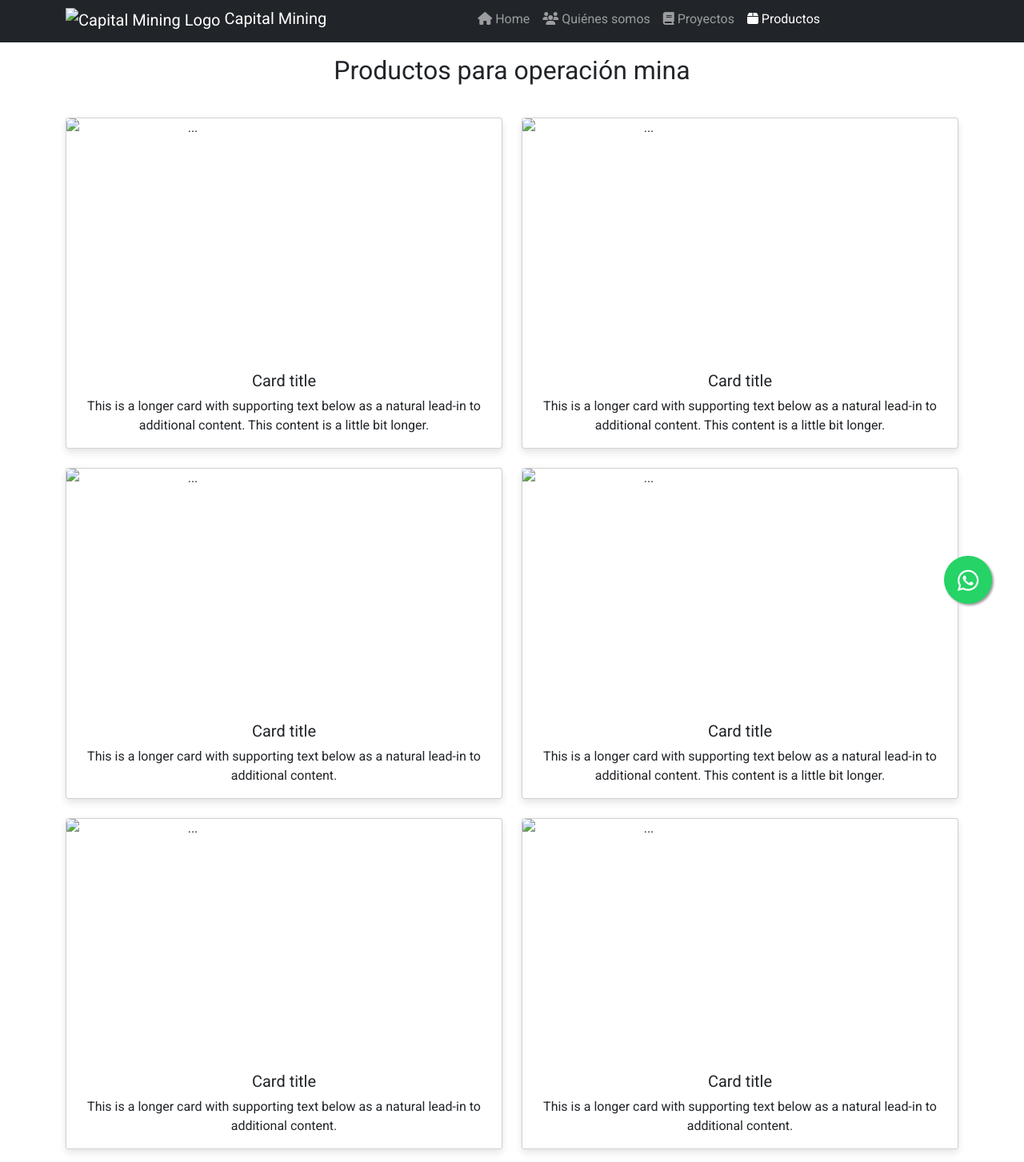
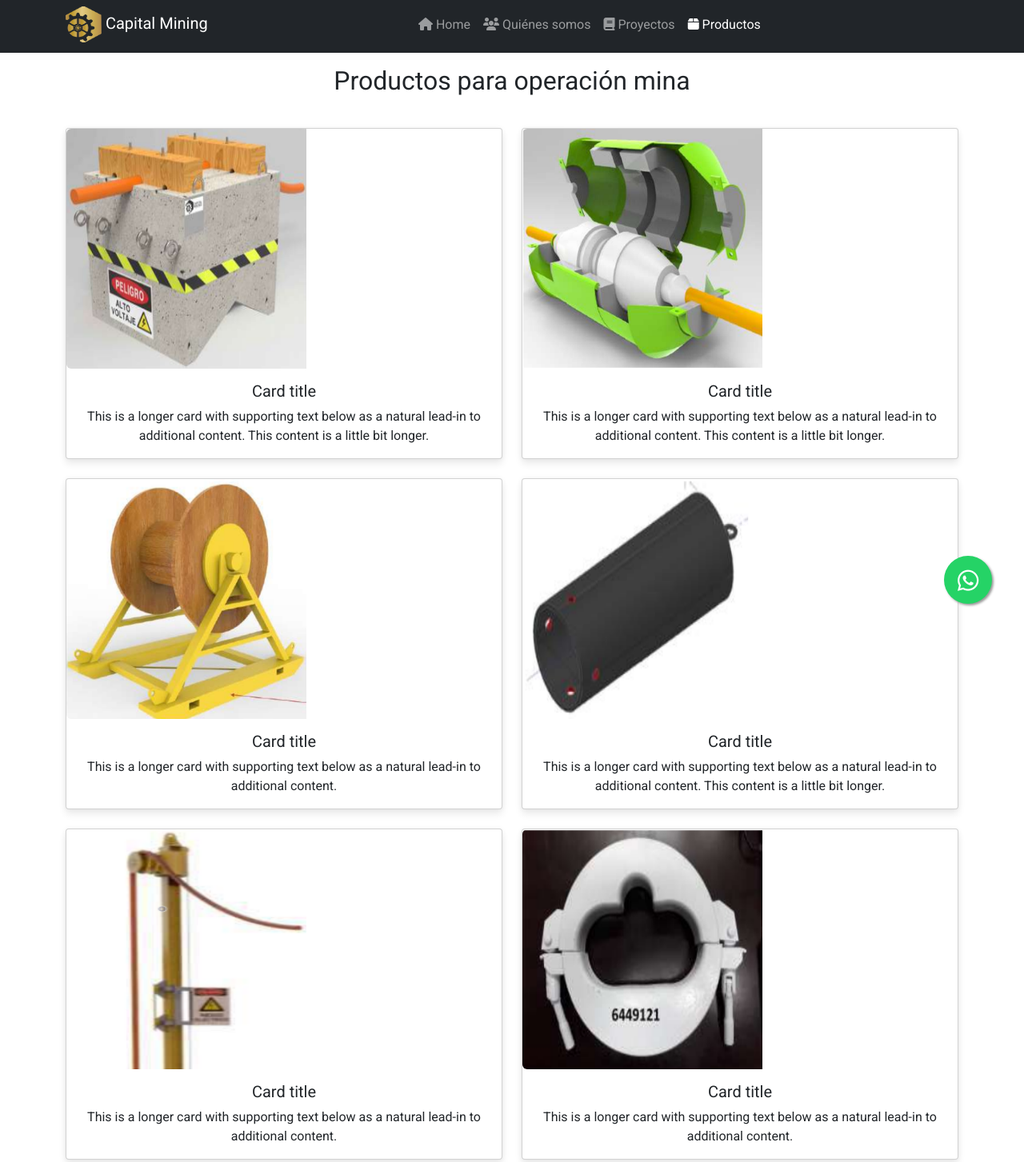
Before and after one commit to TopherLid/CapitalMining-public, a plain HTML site: page productos.html in a window 1280 px wide. Shown: the part 5-1458 px from the top of the page at 80% size. Drawn offline with Linux system fonts and the light colour scheme.

Commit message:
actualizado de imgs

```diff
--- a/productos.html
+++ b/productos.html
@@ -5,7 +5,7 @@
     <meta http-equiv="X-UA-Compatible" content="IE=edge">
     <meta name="viewport" content="width=device-width, initial-scale=1.0">
     <title>Productos - Capital Mining</title>
-    <link rel="shortcut icon" href="img/logo-icon.png"/>
+    <link rel="shortcut icon" href="assets/img/logo-icon.png"/>
     <script src="https://kit.fontawesome.com/178860d74b.js" crossorigin="anonymous"></script>
     <link href="assets/css/bootstrap.min.css" rel="stylesheet" />
     <link rel="preconnect" href="https://fonts.googleapis.com">
@@ -22,7 +22,7 @@
         <!-- navbar -->
         <nav class="navbar navbar-expand-lg navbar-dark bg-dark">
             <div class="container">
-                <a class="navbar-brand" href="#"><img src="img/logo-icon.png" class="navbar-logo-icon"
+                <a class="navbar-brand" href="#"><img src="assets/img/logo-icon.png" class="navbar-logo-icon"
                         alt="Capital Mining Logo" />
                     Capital Mining</a>
                 <button class="navbar-toggler" type="button" data-bs-toggle="collapse"
@@ -60,7 +60,7 @@
         <div class="row py-3 row-cols-1 row-cols-md-2 g-4">
             <div class="col-md-6col-lg-4">
                 <div class="card mx-auto text-center">
-                  <img src="img/productos/1.png" style="width:300px; height:300px" class="img-fluid rounded-start" alt="...">
+                  <img src="assets/img/productos/1.png" style="width:300px; height:300px" class="img-fluid rounded-start" alt="...">
                   <div class="card-body">
                     <h5 class="card-title">Card title</h5>
                     <p class="card-text">This is a longer card with supporting text below as a natural lead-in to additional content. This content is a little bit longer.</p>
@@ -69,7 +69,7 @@
               </div>
               <div class="col-md-6col-lg-4">
                 <div class="card mx-auto text-center">
-                  <img src="img/productos/2.png" style="width:300px; height:300px" class="img-fluid rounded-start" alt="...">
+                  <img src="assets/img/productos/2.png" style="width:300px; height:300px" class="img-fluid rounded-start" alt="...">
                   <div class="card-body">
                     <h5 class="card-title">Card title</h5>
                     <p class="card-text">This is a longer card with supporting text below as a natural lead-in to additional content. This content is a little bit longer.</p>
@@ -78,7 +78,7 @@
               </div>
               <div class="col-md-6col-lg-4">
                 <div class="card mx-auto text-center">
-                  <img src="img/productos/3.png" style="width:300px; height:300px" class="img-fluid rounded-start" alt="...">
+                  <img src="assets/img/productos/3.png" style="width:300px; height:300px" class="img-fluid rounded-start" alt="...">
                   <div class="card-body">
                     <h5 class="card-title">Card title</h5>
                     <p class="card-text">This is a longer card with supporting text below as a natural lead-in to additional content.</p>
@@ -87,7 +87,7 @@
               </div>
               <div class="col-md-6col-lg-4">
                 <div class="card mx-auto text-center">
-                  <img src="img/productos/4.png" style="width:300px; height:300px" class="img-fluid rounded-start" alt="...">
+                  <img src="assets/img/productos/4.png" style="width:300px; height:300px" class="img-fluid rounded-start" alt="...">
                   <div class="card-body">
                     <h5 class="card-title">Card title</h5>
                     <p class="card-text">This is a longer card with supporting text below as a natural lead-in to additional content. This content is a little bit longer.</p>
@@ -96,7 +96,7 @@
               </div>
               <div class="col-md-6col-lg-4">
                   <div class="card mx-auto text-center">
-                      <img src="img/productos/7.png" style="width:300px; height:300px" class="img-fluid rounded-start" alt="...">
+                      <img src="assets/img/productos/7.png" style="width:300px; height:300px" class="img-fluid rounded-start" alt="...">
                     <div class="card-body">
                       <h5 class="card-title">Card title</h5>
                       <p class="card-text">This is a longer card with supporting text below as a natural lead-in to additional content.</p>
@@ -105,7 +105,7 @@
                 </div>
               <div class="col-md-6col-lg-4">
                   <div class="card mx-auto text-center">
-                      <img src="img/productos/5.png" style="width:300px; height:300px" class="img-fluid rounded-start" alt="...">
+                      <img src="assets/img/productos/5.png" style="width:300px; height:300px" class="img-fluid rounded-start" alt="...">
                     <div class="card-body">
                       <h5 class="card-title">Card title</h5>
                       <p class="card-text">This is a longer card with supporting text below as a natural lead-in to additional content.</p>
@@ -115,7 +115,7 @@
 
                 <div class="col-md-6col-lg-4">
                   <div class="card mx-auto text-center">
-                      <img src="img/productos/8.png" style="width:300px; height:300px" class="img-fluid rounded-start" alt="...">
+                      <img src="assets/img/productos/8.png" style="width:300px; height:300px" class="img-fluid rounded-start" alt="...">
                     <div class="card-body">
                       <h5 class="card-title">Card title</h5>
                       <p class="card-text">This is a longer card with supporting text below as a natural lead-in to additional content. This content is a little bit longer.</p>
@@ -124,7 +124,7 @@
                 </div>
                 <div class="col-md-6col-lg-4">
                   <div class="card mx-auto text-center">
-                      <img src="img/productos/6.png" style="width:300px; height:300px" class="img-fluid rounded-start" alt="...">
+                      <img src="assets/img/productos/6.png" style="width:300px; height:300px" class="img-fluid rounded-start" alt="...">
                     <div class="card-body">
                       <h5 class="card-title">Card title</h5>
                       <p class="card-text">This is a longer card with supporting text below as a natural lead-in to additional content. This content is a little bit longer.</p>
```
Also changed, not shown: info.html (+1 -1 lines), proyectos.html (+2 -2 lines).
